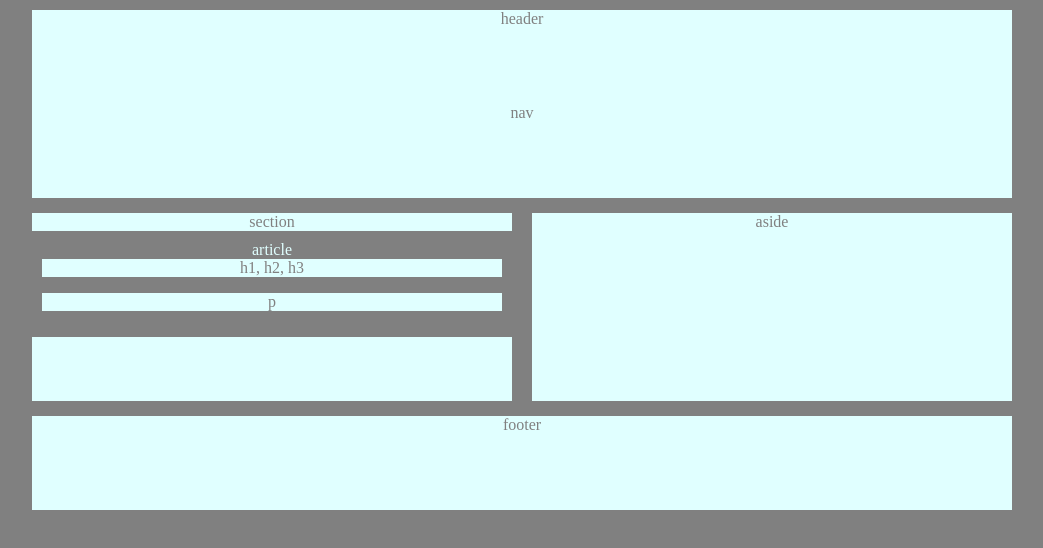
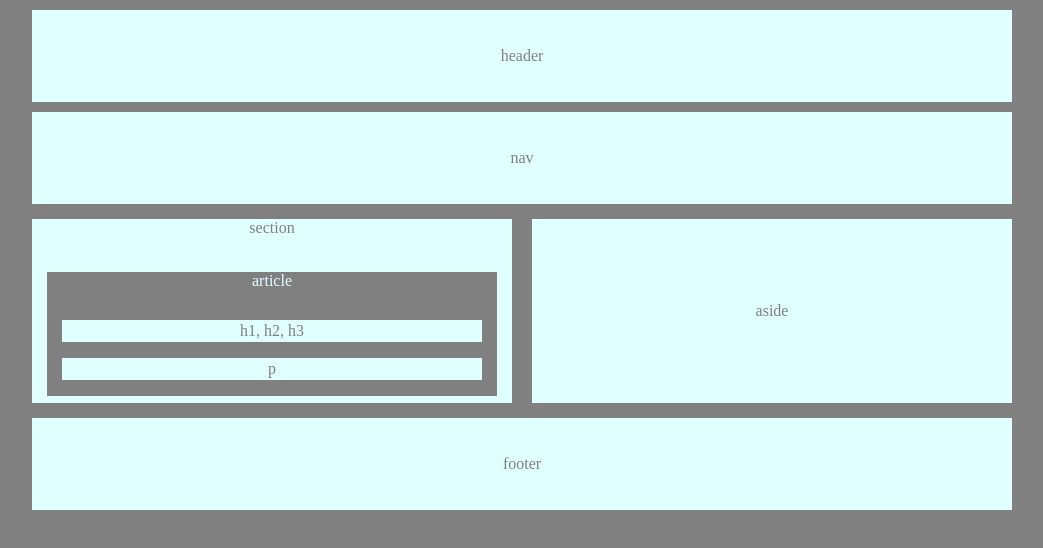
Before and after one commit to nickfp1985/WH-Wireframe, a plain HTML site: page index.html in a window 1280 px wide. Shown: the whole page, without its empty margins (126-1169 px from the left). Drawn offline with Linux system fonts and the light colour scheme.

Commit message:
finishing touches

```diff
--- a/style.css
+++ b/style.css
@@ -14,15 +14,22 @@ body {
 }
 
 .the-header {
+    display: flex;
+    align-items: center;
+    justify-content: center;
     width: 100%;
     flex: 1;
     background-color: lightcyan;
 }
 
 .the-nav {
+    display: flex;
+    align-items: center;
+    justify-content: center;
     width: 100%;
     flex: 1;
     background-color: lightcyan;
+    margin-top: 10px;
 }
 
 .mid-row {
@@ -40,7 +47,7 @@ body {
     color: lightcyan;
     display: flex;
     flex-direction: column;
-    padding: 10px;
+    margin: 35px 15px 0px 15px;
 }
 
 .the-headers,
@@ -48,6 +55,13 @@ body {
     background-color: lightcyan;
     color: grey;
     flex: 1;
+    margin-left: 15px;
+    margin-right: 15px;
+    padding: 2px;
+}
+
+.the-headers {
+    margin-top: 30px;
 }
 
 .the-section,
@@ -57,11 +71,20 @@ body {
     width: 100%;
 }
 
+.the-aside {
+    display: flex;
+    align-items: center;
+    justify-content: center;
+}
+
 .the-section + .the-aside {
     margin-left: 20px;
 }
 
 footer {
+    display: flex;
+    align-items: center;
+    justify-content: center;
     width: 100%;
     flex: 1;
     background-color: lightcyan;
```
